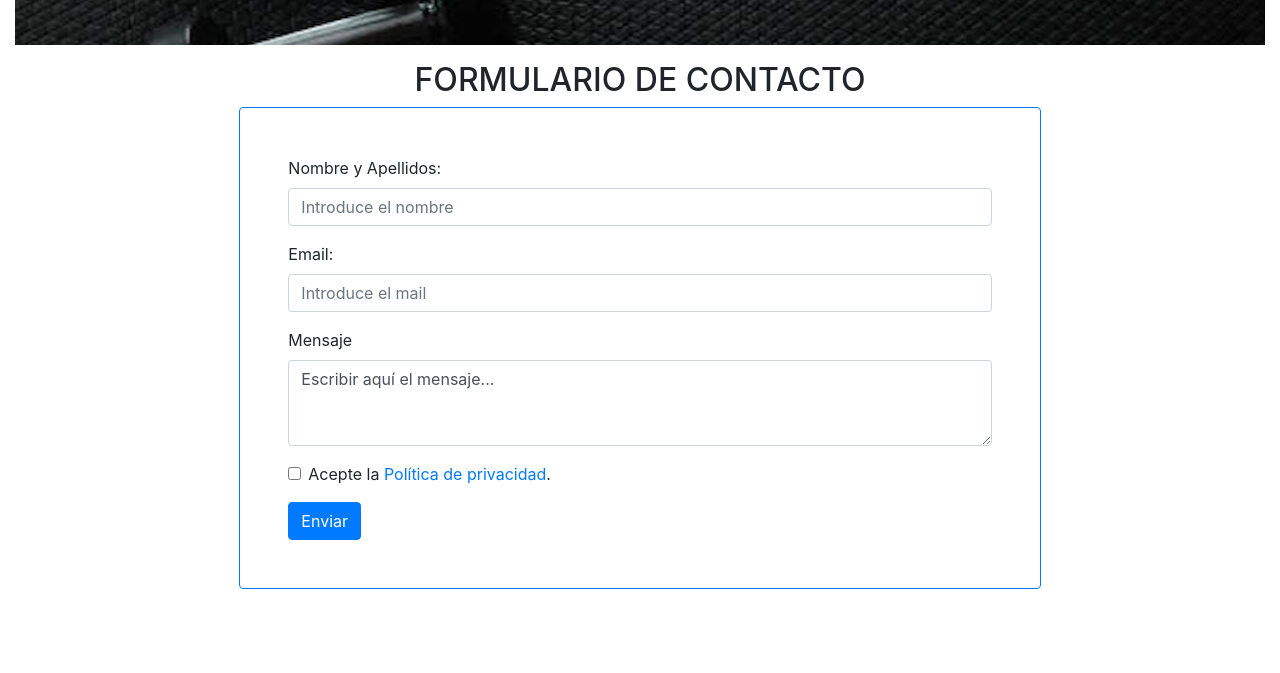
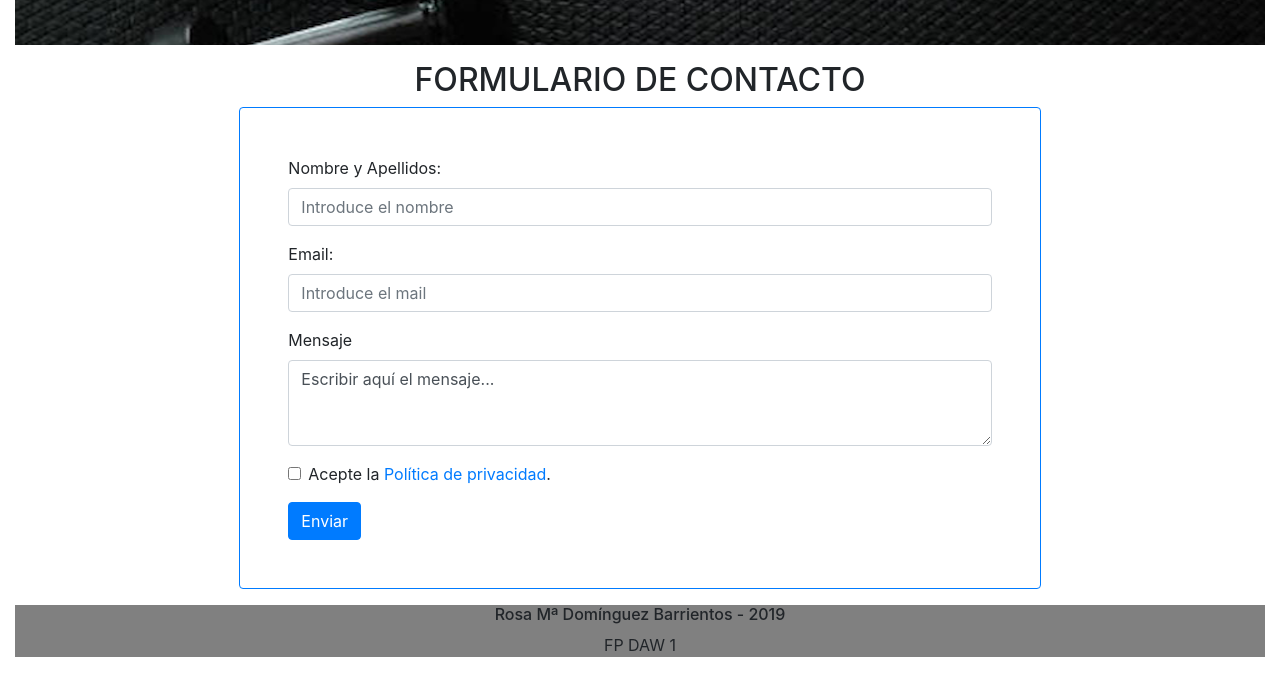
Before and after one commit to rosadominguez/HtmlBox, a plain HTML site: page index.html in a window 1280 px wide. Shown: the part 4263-4936 px from the top of the page. Before the commit the page ends 4868 px from the top, so only its background shows below. Drawn offline with nearby package versions, Linux system fonts and the light colour scheme.

Commit message:
Mi pagina con Bootstrap

```diff
--- a/estilo.css
+++ b/estilo.css
@@ -39,3 +39,8 @@ body {
 #contacto {
     background-image: url(imagenes/mapa.png)
 }
+
+.footer {
+    background-color: grey;
+    text-align: center;
+}
--- a/index.html
+++ b/index.html
@@ -351,7 +351,7 @@
                   Trae a tus peques a pasar un buen rato y a la vez a fortalecer
                   su cuerpo.
                   <img
-                    src="imagenes/niños.JPG"
+                    src="imagenes/peques.jpg"
                     class="d-block w-100"
                     alt="Fotos de niños entrenando"
                   />
@@ -942,6 +942,12 @@
           </div>
         </div>
       </section>
+      <footer class="footer">
+          <h6>
+          Rosa Mª Domínguez Barrientos - 2019
+          </h6>
+          <p> FP DAW 1</p>
+      </footer>
     </div>
   </body>
 </html>
```
Also changed, not shown: imagenes/Examen.png (added), imagenes/peques.jpg (renamed from imagenes/niños.JPG).
